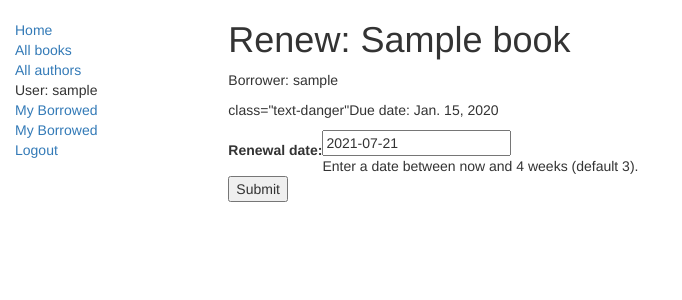
After one commit to Romanua911/LocalLibraryProject, a Django app: page /catalog/book/00000000-0000-0000-0000-000000000001/renew/ in a window 1280 px wide. The commit adds this page. Shown: the top 300 px of the page, without its empty margins (0-682 px from the left). Run offline with Django 3.2, Linux system fonts and the light colour scheme; a user stored in the database is signed in; tables that the repository leaves empty hold one stand-in row (values such as "Sample post"); some libraries are stand-ins or nearby versions.

Commit message:
Add simple form

```diff
--- /dev/null
+++ b/catalog/forms.py
@@ -0,0 +1,25 @@
+from django.core.exceptions import ValidationError
+from django.utils.translation import ugettext_lazy as _
+import datetime  # for checking renewal date range.
+
+from django import forms
+
+
+class RenewBookForm(forms.Form):
+    """Form for a librarian to renew books."""
+    renewal_date = forms.DateField(
+            help_text="Enter a date between now and 4 weeks (default 3).")
+
+    def clean_renewal_date(self):
+        data = self.cleaned_data['renewal_date']
+
+        # Check date is not in past.
+        if data < datetime.date.today():
+            raise ValidationError(_('Invalid date - renewal in past'))
+        # Check date is in range librarian allowed to change (+4 weeks)
+        if data > datetime.date.today() + datetime.timedelta(weeks=4):
+            raise ValidationError(
+                _('Invalid date - renewal more than 4 weeks ahead'))
+
+        # Remember to always return the cleaned data.
+        return data
--- a/catalog/models.py
+++ b/catalog/models.py
@@ -4,7 +4,6 @@ from django.contrib.auth.models import User
 from django.db import models
 from django.urls import reverse
 from datetime import date
-
 
 # Create your models here.
 
--- a/catalog/templates/base_generic.html
+++ b/catalog/templates/base_generic.html
@@ -25,10 +25,10 @@
                 <li><a href="{% url 'index' %}">Home</a></li>
                 <li><a href="{% url 'books' %}">All books</a></li>
                 <li><a href="{% url 'authors' %}">All authors</a></li>
+
                 {% if user.is_authenticated %}
                 <li>User: {{ user.get_username }}</li>
                 <li><a href="{% url 'my-borrowed' %}">My Borrowed</a></li>
-                <li>User: {{ user.get_user_permissions }}</li>
                 <li><a href="{% url 'users-borrowed' %}">My Borrowed</a></li>
                 <li><a href="{% url 'logout'%}?next={{request.path}}">Logout</a></li>
                 {% else %}
--- /dev/null
+++ b/catalog/templates/catalog/book_renew_librarian.html
@@ -0,0 +1,17 @@
+{% extends "base_generic.html" %}
+{% block content %}
+
+
+    <h1>Renew: {{book_instance.book.title}}</h1>
+    <p>Borrower: {{book_instance.borrower}}</p>
+    <p>{% if book_instance.is_overdue %} class="text-danger"{% endif %}Due date: {{book_instance.due_back}}</p>
+
+    <form action="" method="post">
+        {% csrf_token %}
+        <table>
+        {{ form }}
+        </table>
+        <input type="submit" value="Submit" />
+    </form>
+
+{% endblock %}
--- a/catalog/templates/catalog/bookinstance_list_borrowed_librarian.html
+++ b/catalog/templates/catalog/bookinstance_list_borrowed_librarian.html
@@ -8,6 +8,7 @@
     {% for bookinst in bookinstance_list %}
     <li class="{% if bookinst.is_overdue %}text-danger{% endif %}">
         <a href="{% url 'book-detail' bookinst.book.pk %}">{{bookinst.book.title}}</a> ({{ bookinst.due_back }}) - {{bookinst.borrower.get_username}}
+        {% if perms.catalog.can_mark_returned %}- <a href="{% url 'renew-book-librarian' bookinst.id %}">Renew</a> {% endif %}
     </li>
     {% endfor %}
 </ul>
--- a/catalog/urls.py
+++ b/catalog/urls.py
@@ -12,4 +12,5 @@ urlpatterns = [
     url(r'^author/(?P<pk>\d+)$', views.AuthorDetailView.as_view(), name='author-detail'),
     url(r'^mybooks/$', views.LoanedBooksByUserListView.as_view(), name='my-borrowed'),
     url(r'^borrowed/$', views.LoanedUsersBooksListView.as_view(), name='users-borrowed'),
+    path('book/<uuid:pk>/renew/', views.renew_book_librarian, name='renew-book-librarian'),
 ]
--- a/catalog/views.py
+++ b/catalog/views.py
@@ -1,6 +1,13 @@
 from django.shortcuts import render
 from django.views import generic
 from django.contrib.auth.mixins import LoginRequiredMixin, PermissionRequiredMixin
+from django.shortcuts import get_object_or_404
+from django.http import HttpResponseRedirect
+from django.urls import reverse
+import datetime
+from django.contrib.auth.decorators import login_required, permission_required
+
+from .forms import RenewBookForm
 
 from .models import Book, Author, Language, BookInstance, Genre
 
@@ -47,6 +54,7 @@ class AuthorListView(generic.ListView):
 class AuthorDetailView(generic.DetailView):
     model = Author
 
+
 class LoanedBooksByUserListView(LoginRequiredMixin, generic.ListView):
     """
     Generic class-based view listing books on loan to current user.
@@ -70,3 +78,37 @@ class LoanedUsersBooksListView(PermissionRequiredMixin, generic.ListView):
 
     def get_queryset(self):
         return BookInstance.objects.filter(status__exact='o').order_by('due_back')
+
+
+@login_required
+@permission_required('catalog.can_mark_returned', raise_exception=True)
+def renew_book_librarian(request, pk):
+    """View function for renewing a specific BookInstance by librarian."""
+    book_instance = get_object_or_404(BookInstance, pk=pk)
+
+    # If this is a POST request then process the Form data
+    if request.method == 'POST':
+
+        # Create a form instance and populate it with data from the request (binding):
+        form = RenewBookForm(request.POST)
+
+        # Check if the form is valid:
+        if form.is_valid():
+            # process the data in form.cleaned_data as required (here we just write it to the model due_back field)
+            book_instance.due_back = form.cleaned_data['renewal_date']
+            book_instance.save()
+
+            # redirect to a new URL:
+            return HttpResponseRedirect(reverse('users-borrowed'))
+
+    # If this is a GET (or any other method) create the default form.
+    else:
+        proposed_renewal_date = datetime.date.today() + datetime.timedelta(weeks=3)
+        form = RenewBookForm(initial={'renewal_date': proposed_renewal_date})
+
+    context = {
+        'form': form,
+        'book_instance': book_instance,
+    }
+
+    return render(request, 'catalog/book_renew_librarian.html', context)
```
